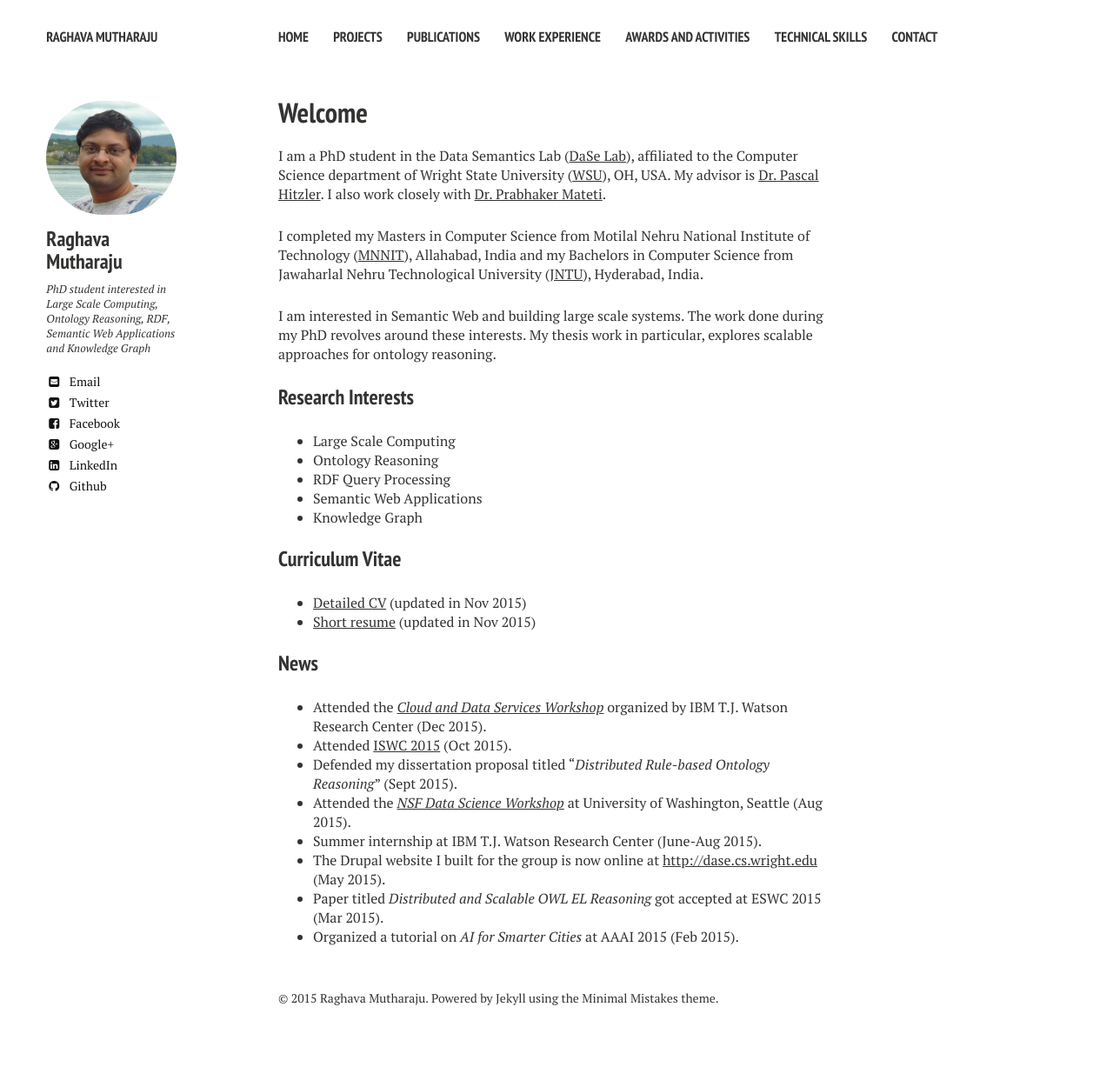
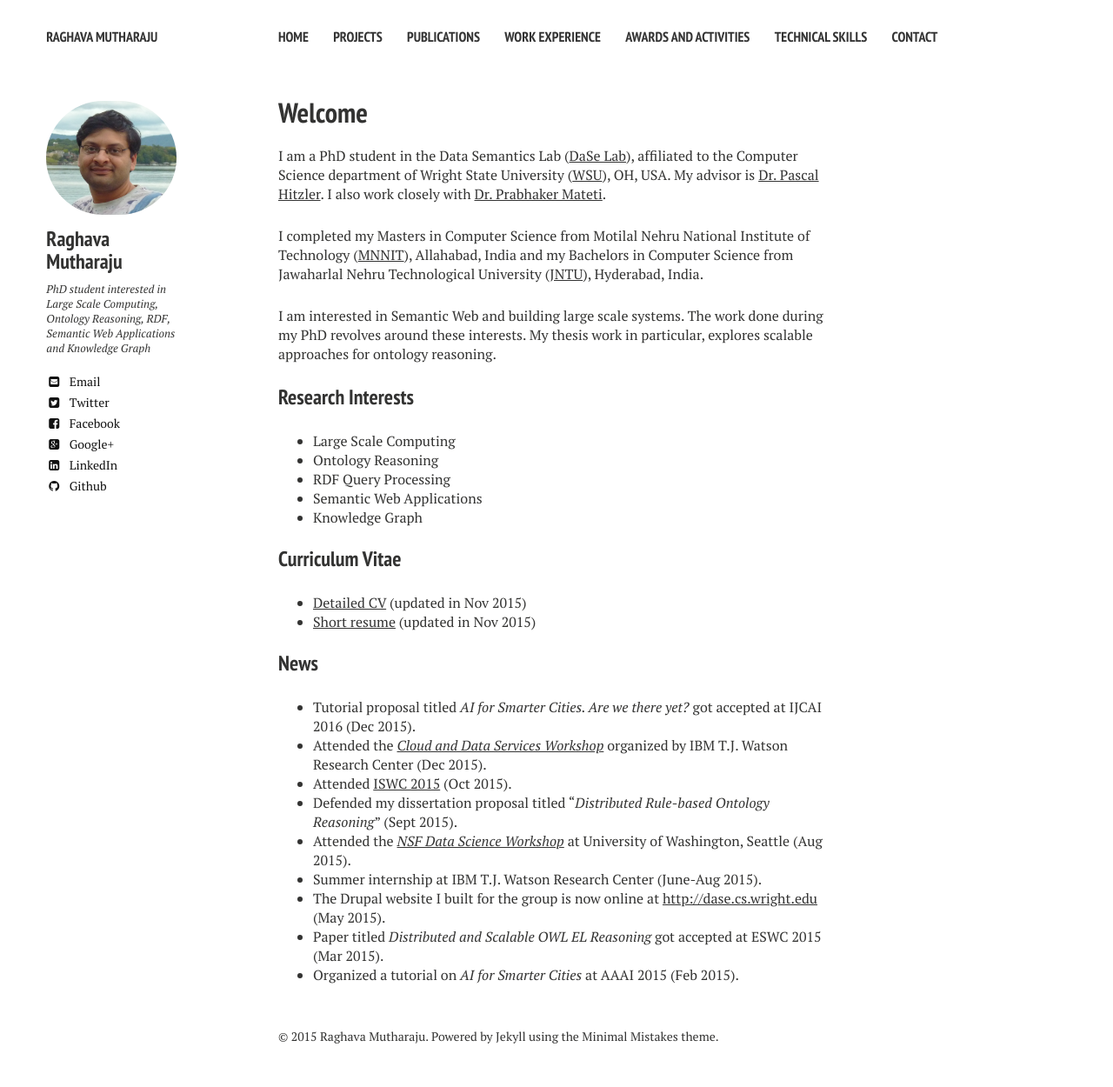
Before and after one commit to raghavam/raghavam.github.io, a Jekyll site: the page built from index.md, in a window 1280 px wide. Shown: the whole page at 87% size. Built offline with Jekyll 4.4.1, drawn with Linux system fonts in a browser that asks for light colours; nearby versions of some CDN libraries; before the commit the page ends 1206 px from its top, so only the background shows below that.

Commit message:
added activity/news item on IJCAI 2016 tutorial

```diff
--- a/index.md
+++ b/index.md
@@ -26,6 +26,7 @@ I am interested in Semantic Web and building large scale systems. The work done
 
 ### News
 
+  * Tutorial proposal titled *AI for Smarter Cities. Are we there yet?* got accepted at IJCAI 2016 (Dec 2015).
   * Attended the <a href="http://researcher.watson.ibm.com/researcher/view_group.php?id=6198" target="_blank">*Cloud and Data Services Workshop*</a> organized by IBM T.J. Watson Research Center (Dec 2015).
   * Attended <a href="http://iswc2015.semanticweb.org/" target="_blank">ISWC 2015</a> (Oct 2015).
   * Defended my dissertation proposal titled "*Distributed Rule-based Ontology Reasoning*" (Sept 2015).
```
Also changed, not shown: awards-activities.md (+1 -0 lines).
